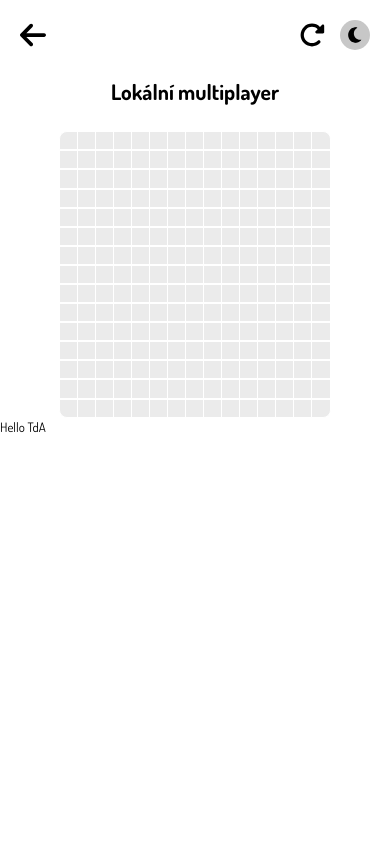
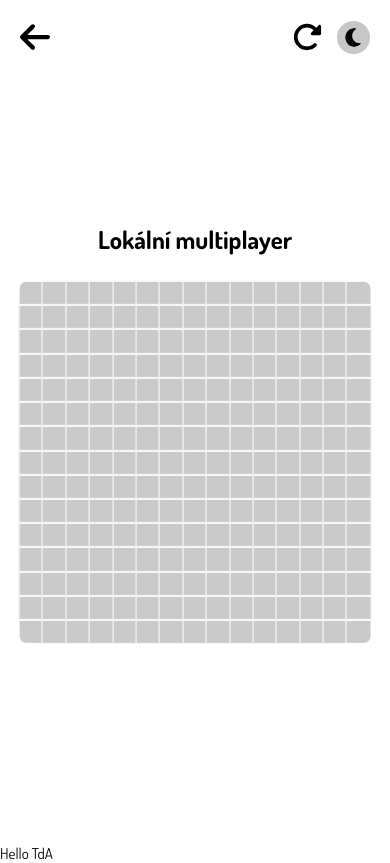
Before and after one commit to Ytovon/TDA-2025-primitive, a React (Create React App) app in the folder client/: page /Game in a window 390 px wide. Built offline with nearby package versions, Linux system fonts and the light colour scheme.

Commit message:
added some responsivity for GamePage

```diff
--- a/client/src/Pages/GamePage/GamePage.module.css
+++ b/client/src/Pages/GamePage/GamePage.module.css
@@ -4,14 +4,24 @@
 
 body {
   background-color: var(--thirdBackground);
+  position: relative;
+  width: 100%;
+  height: 100vh;
+  overflow: hidden;
 }
 
 :root {
-  --cellSize: 2.7vw;
+  --cellSize: 5.5vh;
   --cellSizeClamped: clamp(18px, var(--cellSize), 48px);
 }
 
 /* ****************************** */
+.gameWrapper {
+  position: absolute;
+  top: 50%;
+  left: 50%;
+  transform: translate(-50%, -50%);
+}
 
 .game {
   display: flex;
@@ -191,11 +201,15 @@ body {
   .gameBtns {
     grid-template-columns: repeat(15, 50px);
   }
+
+  .game {
+    gap: 1vw;
+  }
 }
 
 @media screen and (max-width: 1000px) {
   :root {
-    font-size: 14px;
+    font-size: 15px;
   }
 
   .title {
@@ -209,14 +223,28 @@ body {
   .symbol {
     width: 58%;
   }
-}
-
-@media screen and (max-width: 750px) {
-  :root {
-    font-size: 13px;
-  }
 
   .imgNextToGame {
     display: none;
   }
 }
+
+@media screen and (max-height: 800px) {
+  .gameMenu {
+    margin-block: 10px;
+  }
+
+  .title {
+    margin-block: 10px;
+  }
+}
+
+@media screen and (max-aspect-ratio: 1/1) {
+  .gameGrid {
+    grid-template-columns: repeat(15, 6vw);
+  }
+
+  .cell {
+    width: 6vw;
+  }
+}
--- a/client/src/Pages/GamePage/GamePage.tsx
+++ b/client/src/Pages/GamePage/GamePage.tsx
@@ -139,7 +139,7 @@ export default function GamePage() {
           </div>
         </div>
 
-        <div>
+        <div className={styles.gameWrapper}>
           <h2 className={styles.title}>Lokální multiplayer</h2>
 
           <div className={styles.game}>
--- a/client/src/index.css
+++ b/client/src/index.css
@@ -18,7 +18,7 @@
   --darkModeBtn: #c7c7c7;
   --cardShadow: 0px 6px 37.5px 0px #948d8d78;
   --player: #e21836b5;
-  --gameBackground: #ebebeb;
+  --gameBackground: #cacaca;
   --gameBorder: #ffffff;
   --winnerColor: #0070bb;
 }
```
